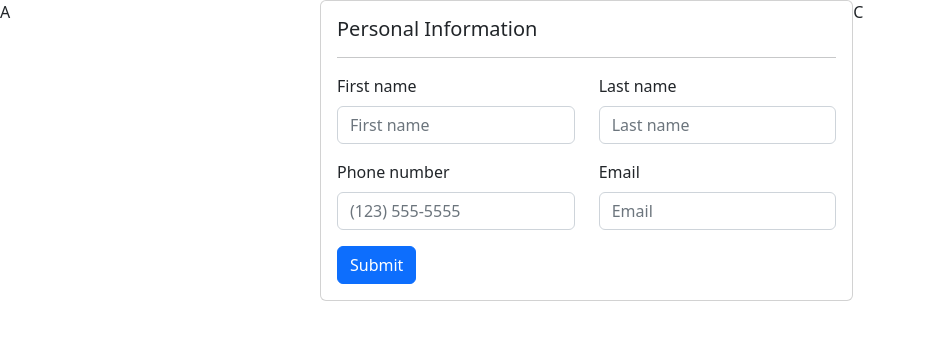
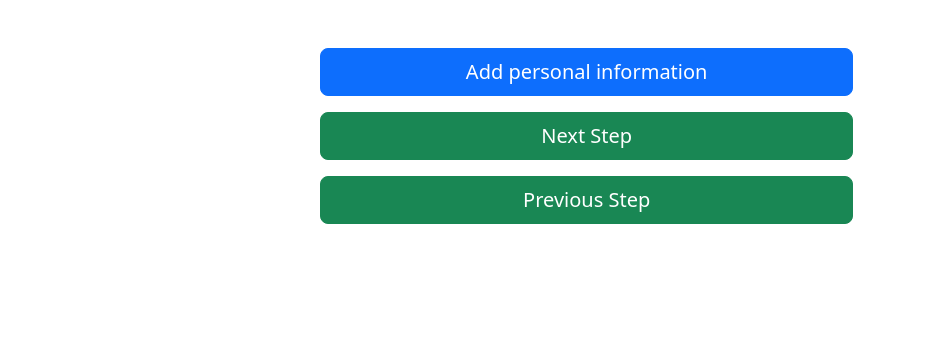
Before and after one commit to BShowen/CV-Application, a React (Create React App) app: page / in a window 1280 px wide. Shown: the top 340 px of the page, without its empty margins (0-926 px from the left). Built offline with nearby package versions, Linux system fonts and the light colour scheme.

Commit message:
Accept form submission and render form data

```diff
--- a/src/App.js
+++ b/src/App.js
@@ -1,50 +1,107 @@
 import React, { Component } from "react";
-import { Container, Row, Col } from "react-bootstrap";
-import PersonalForm from "./components/PersonalForm";
-import EducationForm from "./components/EducationForm";
-import ExperienceForm from "./components/ExperienceForm";
+import { Container, Row, Col, Stack } from "react-bootstrap";
+import Personal from "./components/Personal";
+import Education from "./components/Education";
+import Experience from "./components/Experience";
+import ProgressButtonGroup from "./components/ProgressButtonGroup";
+import DisplayFormData from "./components/DisplayFormData";
 
 export default class App extends Component {
   constructor() {
     super();
 
-    this.onValidSubmit = this.onValidSubmit.bind(this);
+    this.state = {
+      showForm: false,
+      progress: 0,
+      formData: { 0: [], 1: [], 2: [] },
+    };
 
-    this.state = {
-      forms: [
-        <PersonalForm onValidSubmit={this.onValidSubmit} />,
-        <EducationForm onValidSubmit={this.onValidSubmit} />,
-        <ExperienceForm onValidSubmit={this.onValidSubmit} />,
-      ],
-      progress: 0,
-    };
+    this.hideForm = this.hideForm.bind(this);
+    this.handleSubmit = this.handleSubmit.bind(this);
+    this.showForm = this.showForm.bind(this);
+    this.nextStep = this.nextStep.bind(this);
+    this.previousStep = this.previousStep.bind(this);
   }
 
-  onValidSubmit(formParams) {
-    this.setState(
-      {
-        ...formParams,
-        progress: this.state.progress + 1,
+  handleSubmit(formData) {
+    this.setState({
+      showForm: false,
+      formData: {
+        ...this.state.formData,
+        [this.state.progress]:
+          this.state.formData[this.state.progress].concat(formData),
       },
-      () => {
-        console.log(this.state);
-      }
-    );
+    });
+  }
+
+  showForm() {
+    this.setState({
+      showForm: true,
+    });
+  }
+
+  hideForm() {
+    this.setState({
+      showForm: false,
+    });
+  }
+
+  nextStep() {
+    let newProgress = this.state.progress;
+    if (newProgress < 2) {
+      this.setState({
+        progress: ++newProgress,
+      });
+    }
+  }
+
+  previousStep() {
+    let newProgress = this.state.progress;
+    if (newProgress > 0) {
+      this.setState({
+        progress: --newProgress,
+      });
+    }
+  }
+
+  currentStepForm() {
+    return [
+      <Personal cancel={this.hideForm} submit={this.handleSubmit} />,
+      <Education cancel={this.hideForm} submit={this.handleSubmit} />,
+      <Experience cancel={this.hideForm} submit={this.handleSubmit} />,
+    ][this.state.progress];
   }
 
   render() {
+    const canDisplayForm = this.state.showForm;
+    const canDisplayNavigationButtons = !this.state.showForm;
+    const displayFormData =
+      this.state.formData[this.state.progress].length > 0 &&
+      !this.state.showForm;
     return (
       <Container fluid>
         <Row>
-          <Col className="p-0" sm={12} md={2} lg={3} xl={3}>
-            A
+          <Col className="p-0" sm={12} md={2} lg={3} xl={3}></Col>
+          <Col className="p-0 mt-5" sm={12} md={8} lg={6} xl={5}>
+            <Stack gap={3}>
+              {canDisplayForm && this.currentStepForm()}
+              {canDisplayNavigationButtons && (
+                <ProgressButtonGroup
+                  buttonName={this.currentStepForm().type.name.toLowerCase()}
+                  onAddClick={this.showForm}
+                  onContinueClick={this.nextStep}
+                  onPreviousClick={this.previousStep}
+                />
+              )}
+              {displayFormData && (
+                <DisplayFormData
+                  data={this.state.formData[this.state.progress]}
+                  progress={this.state.progress}
+                />
+              )}
+            </Stack>
           </Col>
-          <Col className="p-0" sm={12} md={8} lg={6} xl={5}>
-            {this.state.forms[this.state.progress]}
-          </Col>
-          <Col className="p-0" sm={12} md={2} lg={3} xl={3}>
-            C
-          </Col>
+          <Col className="p-0" sm={12} md={2} lg={3} xl={3}></Col>
         </Row>
       </Container>
     );
--- /dev/null
+++ b/src/components/DisplayFormData.js
@@ -0,0 +1,31 @@
+import { Component } from "react";
+import PersonalDisplay from "./PersonalDisplay";
+import ExperienceDisplay from "./ExperienceDisplay";
+
+export default class DisplayFormData extends Component {
+  getDisplayComponent(key, data) {
+    return [
+      <PersonalDisplay key={key} data={data} />,
+      [],
+      <ExperienceDisplay key={key} data={data} />,
+    ][this.props.progress];
+  }
+
+  getFormDisplay() {
+    const formDisplays = [];
+    let i = 0;
+    this.props.data.forEach((formSubmission) => {
+      for (const formName in formSubmission) {
+        formDisplays.push(
+          this.getDisplayComponent(i, formSubmission[formName])
+        );
+      }
+      i++;
+    });
+    return formDisplays;
+  }
+
+  render() {
+    return <>{this.getFormDisplay()}</>;
+  }
+}
--- a/src/components/EducationForm.js
+++ b/src/components/Education.js
@@ -1,7 +1,7 @@
 import React, { Component } from "react";
 import { Col, Row, Button, Form, Card } from "react-bootstrap";
 
-export default class EducationForm extends Component {
+export default class Education extends Component {
   constructor(props) {
     super(props);
     this.state = {
@@ -17,7 +17,7 @@ export default class EducationForm extends Component {
     const form = e.currentTarget;
     if (form.checkValidity()) {
       const { validated, ...formParams } = this.state;
-      this.props.onValidSubmit({ education: formParams });
+      this.props.submit({ education: formParams });
     }
 
     this.setState({
@@ -100,6 +100,9 @@ export default class EducationForm extends Component {
             <Button variant="primary" type="submit">
               Submit
             </Button>
+            <Button variant="danger" type="button" onClick={this.props.cancel}>
+              Cancel
+            </Button>
           </Form>
         </Card.Body>
       </Card>
--- a/src/components/ExperienceForm.js
+++ b/src/components/Experience.js
@@ -1,7 +1,7 @@
 import React, { Component } from "react";
 import { Col, Row, Button, Form, Card } from "react-bootstrap";
 
-export default class ExperienceForm extends Component {
+export default class Experience extends Component {
   constructor(props) {
     super(props);
     this.state = {
@@ -17,7 +17,7 @@ export default class ExperienceForm extends Component {
     const form = e.currentTarget;
     if (form.checkValidity()) {
       const { validated, ...formParams } = this.state;
-      this.props.onValidSubmit({ experience: formParams });
+      this.props.submit({ experience: formParams });
     }
 
     this.setState({
@@ -96,6 +96,9 @@ export default class ExperienceForm extends Component {
             <Button variant="primary" type="submit">
               Submit
             </Button>
+            <Button variant="danger" type="button" onClick={this.props.cancel}>
+              Cancel
+            </Button>
           </Form>
         </Card.Body>
       </Card>
--- /dev/null
+++ b/src/components/ExperienceDisplay.js
@@ -0,0 +1,35 @@
+import React, { Component } from "react";
+import { Col, Row, Card } from "react-bootstrap";
+
+export default class Experience extends Component {
+  render() {
+    return (
+      <Card>
+        <Card.Header>Experience</Card.Header>
+        <Card.Body>
+          <Row>
+            <Col sm={12} md={6}>
+              <Card.Text>{this.props.data.companyName}</Card.Text>
+            </Col>
+            <Col sm={12} md={6}>
+              <Card.Text>{this.props.data.jobTitle}</Card.Text>
+            </Col>
+          </Row>
+          <Row>
+            <Col>
+              <Card.Text>{this.props.data.startDate}</Card.Text>
+            </Col>
+            <Col>
+              <Card.Text>{this.props.data.endDate}</Card.Text>
+            </Col>
+          </Row>
+          <Row>
+            <Col>
+              <Card.Text>{this.props.data.jobDescription}</Card.Text>
+            </Col>
+          </Row>
+        </Card.Body>
+      </Card>
+    );
+  }
+}
--- a/src/components/PersonalForm.js
+++ b/src/components/Personal.js
@@ -1,7 +1,7 @@
 import React, { Component } from "react";
 import { Col, Row, Button, Form, Card } from "react-bootstrap";
 
-export default class PersonalForm extends Component {
+export default class Personal extends Component {
   constructor(props) {
     super(props);
     this.state = {
@@ -17,7 +17,7 @@ export default class PersonalForm extends Component {
     const form = e.currentTarget;
     if (form.checkValidity()) {
       const { validated, ...formParams } = this.state;
-      this.props.onValidSubmit({ personalInfo: formParams });
+      this.props.submit({ personalInfo: formParams });
     }
 
     this.setState({
@@ -94,6 +94,9 @@ export default class PersonalForm extends Component {
             <Button variant="primary" type="submit">
               Submit
             </Button>
+            <Button variant="danger" type="button" onClick={this.props.cancel}>
+              Cancel
+            </Button>
           </Form>
         </Card.Body>
       </Card>
--- /dev/null
+++ b/src/components/PersonalDisplay.js
@@ -0,0 +1,30 @@
+import React, { Component } from "react";
+import { Col, Row, Card } from "react-bootstrap";
+
+export default class Personal extends Component {
+  render() {
+    return (
+      <Card>
+        <Card.Header>Personal Info.</Card.Header>
+        <Card.Body>
+          <Row>
+            <Col>
+              <Card.Text>{this.props.data.firstName}</Card.Text>
+            </Col>
+            <Col>
+              <Card.Text>{this.props.data.lastName}</Card.Text>
+            </Col>
+          </Row>
+          <Row>
+            <Col>
+              <Card.Text>{this.props.data.phoneNumber}</Card.Text>
+            </Col>
+            <Col>
+              <Card.Text>{this.props.data.email}</Card.Text>
+            </Col>
+          </Row>
+        </Card.Body>
+      </Card>
+    );
+  }
+}
--- /dev/null
+++ b/src/components/ProgressButtonGroup.js
@@ -0,0 +1,28 @@
+import React, { Component } from "react";
+import { Stack, Button } from "react-bootstrap";
+
+export default class ProgressButtonGroup extends Component {
+  render() {
+    return (
+      <Stack gap="3">
+        <Button variant="primary" size="lg" onClick={this.props.onAddClick}>
+          Add {this.props.buttonName} information
+        </Button>
+        <Button
+          variant="success"
+          size="lg"
+          onClick={this.props.onContinueClick}
+        >
+          Next Step
+        </Button>
+        <Button
+          variant="success"
+          onClick={this.props.onPreviousClick}
+          size="lg"
+        >
+          Previous Step
+        </Button>
+      </Stack>
+    );
+  }
+}
```
